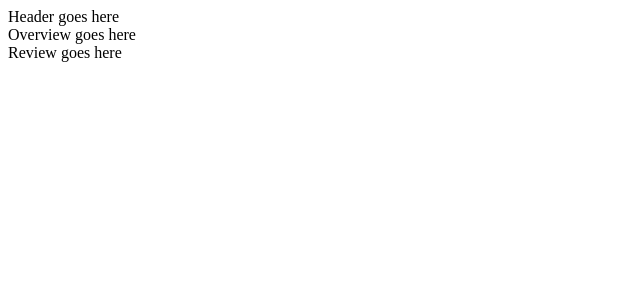
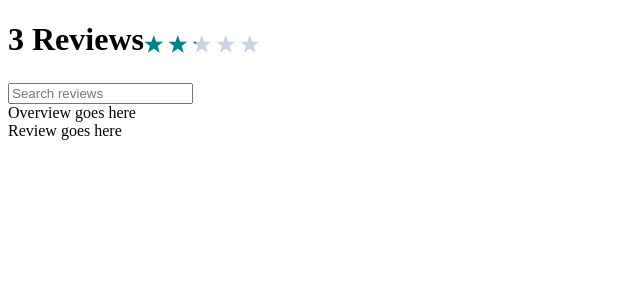
Before and after one commit to HomeStyles/review-service, a React app: page / in a window 1280 px wide. Shown: the top 300 px of the page, without its empty margins (0-640 px from the left). Built offline with nearby package versions, Linux system fonts and the light colour scheme; the HTML template or start-up script is replaced by a standard one.

Commit message:
complete bare bones header component

```diff
--- a/client/src/components/App.jsx
+++ b/client/src/components/App.jsx
@@ -13,7 +13,7 @@ class App extends React.Component {
   render() {
     return (
       <div className="reviewsHolder">
-        <Header />
+        <Header reviews={[1,2,3]} rating={2.2}/>
         <Overview />
         <Review />
 
--- a/client/src/components/Header.jsx
+++ b/client/src/components/Header.jsx
@@ -1,8 +1,17 @@
 import React from 'react';
+import StarRatings from 'react-star-ratings';
 
 const Header = props => (
   <div id="header">
-    Header goes here
+    <h1>{props.reviews.length} Reviews
+    <StarRatings
+      rating={props.rating}
+      starRatedColor='rgb(0,132,137)'
+      starDimension="20px"
+      starSpacing="2px"
+    />
+    </h1>
+    <input type="text" placeholder="Search reviews"/>
   </div>
 );
 
--- a/package.json
+++ b/package.json
@@ -27,7 +27,8 @@
     "pg": "^7.4.1",
     "pg-promise": "^8.2.3",
     "react": "^16.3.1",
-    "react-dom": "^16.3.1"
+    "react-dom": "^16.3.1",
+    "react-star-ratings": "^2.2.0"
   },
   "devDependencies": {
     "babel": "^6.23.0",
```
Also changed, not shown: 1 other file (tests, documents, lock files or other folders).
